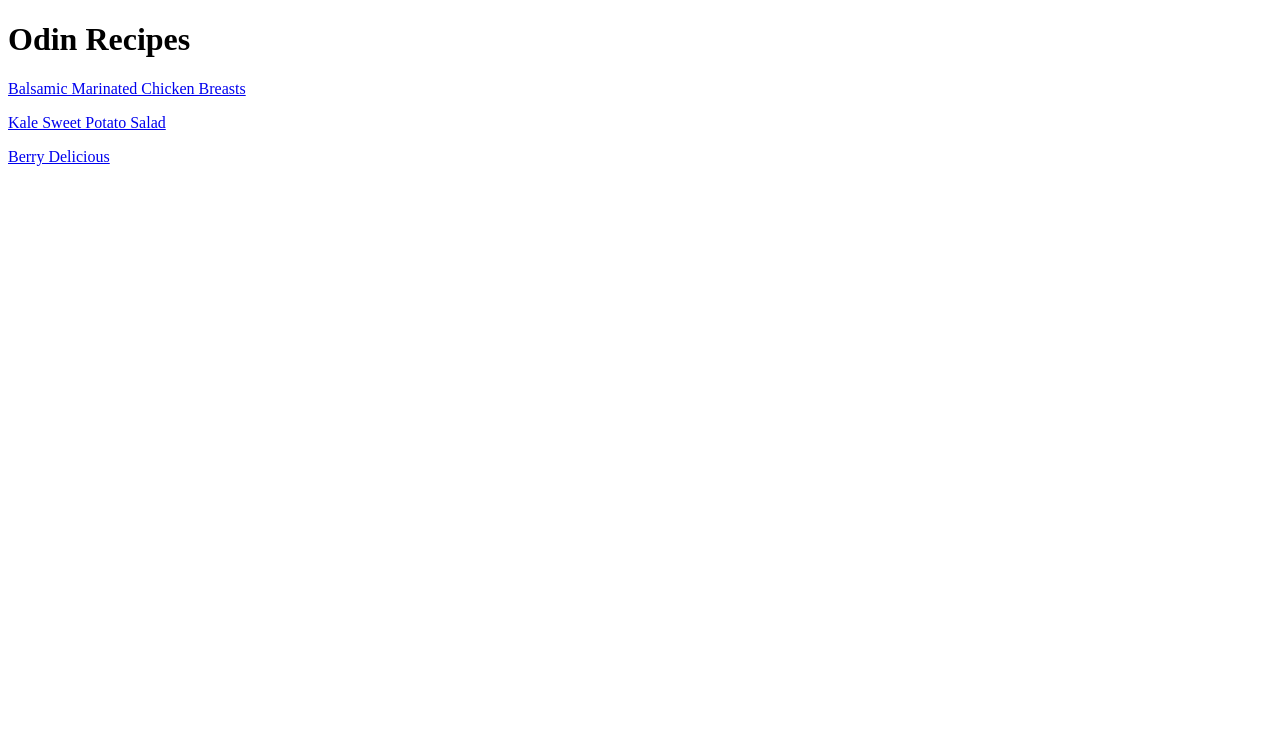
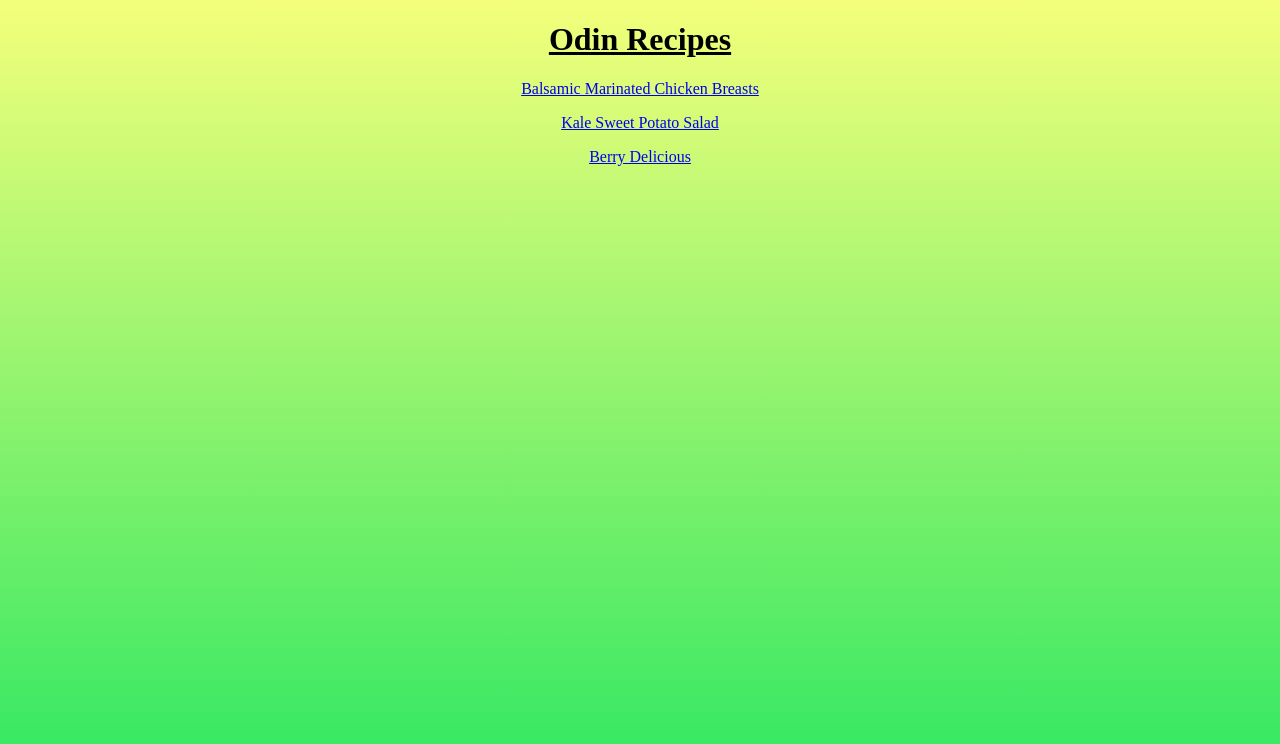
Before and after one commit to Davilapur/odin-recipes, a plain HTML site: page index.html in a window 1280 px wide. Drawn offline with Linux system fonts and the light colour scheme.

Commit message:
Add gradient background

```diff
--- a/index.html
+++ b/index.html
@@ -4,16 +4,17 @@
     <head>
         <meta charset="utf-8">
         <title>Odin Recipes</title>
+        <link rel="stylesheet" href="styles.css">
     </head>
 
     <body>
-        <h1>Odin Recipes</h1>
+        <div>
+            <h1>Odin Recipes</h1>
+            <p><a href="./recipes/lasagna.html">Balsamic Marinated Chicken Breasts</a></p>
 
-        <p><a href="./recipes/lasagna.html">Balsamic Marinated Chicken Breasts</a></p>
+            <p><a href="./recipes/kale-sweet-potato-salad.html">Kale Sweet Potato Salad</a></p>
 
-        <p><a href="./recipes/kale-sweet-potato-salad.html">Kale Sweet Potato Salad</a></p>
-
-        <p><a href="./recipes/berry-delicious.html">Berry Delicious</a></p>
-
+            <p><a href="./recipes/berry-delicious.html">Berry Delicious</a></p>
+        </div>
     </body>
 </html>
--- /dev/null
+++ b/styles.css
@@ -0,0 +1,11 @@
+body {
+    background: linear-gradient(360deg, rgba(0,226,57,0.7875525210084033) 9%, rgba(239,255,73,0.7259278711484594) 100%);
+    align-items: center;
+    height: 100vh;
+}
+div {
+    text-align: center;
+}
+h1 {
+    text-decoration: underline;
+}
```
Also changed, not shown: images/RMmx9Z2O.jpg (added), 1 other file.
